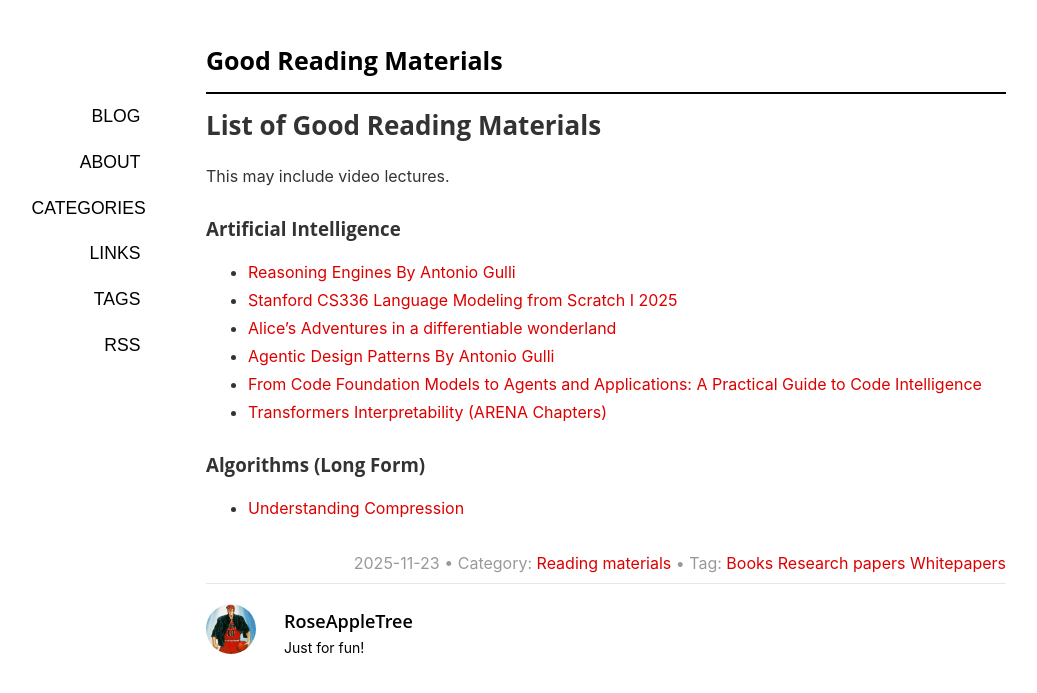
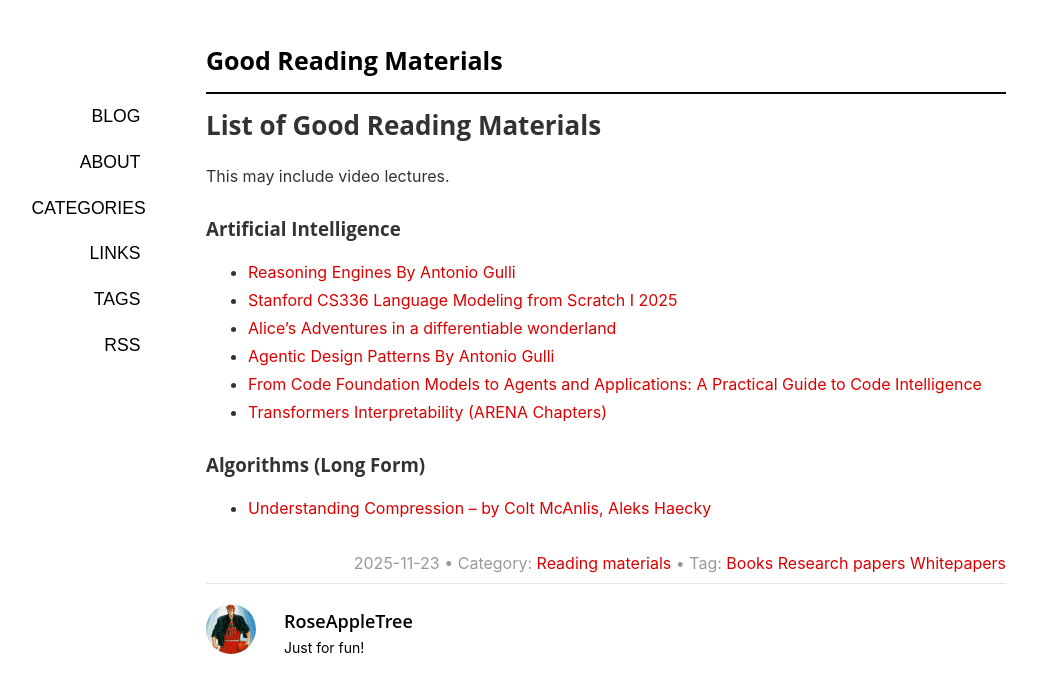
Before and after one commit to rozeappletree/rozeappletree.github.io, a Jekyll site: the page built from _posts/2025-11-25-good-reading-materials.md, in a window 1280 px wide. Shown: the top 693 px of the page, without its empty margins (34-1071 px from the left). Built offline with Jekyll 4.4.1, drawn with Linux system fonts in a browser that asks for light colours; comment, search, counter and statistics services are not loaded.

Commit message:
Update 2025-11-25-good-reading-materials.md

```diff
--- a/_posts/2025-11-25-good-reading-materials.md
+++ b/_posts/2025-11-25-good-reading-materials.md
@@ -25,4 +25,4 @@ Practical Guide to Code Intelligence](https://arxiv.org/pdf/2511.18538)
 
 ### Algorithms (Long Form)
 
-* [Understanding Compression](https://www.oreilly.com/library/view/understanding-compression/9781491961520/)
+* [Understanding Compression – by Colt McAnlis, Aleks Haecky](https://www.oreilly.com/library/view/understanding-compression/9781491961520/)
```
